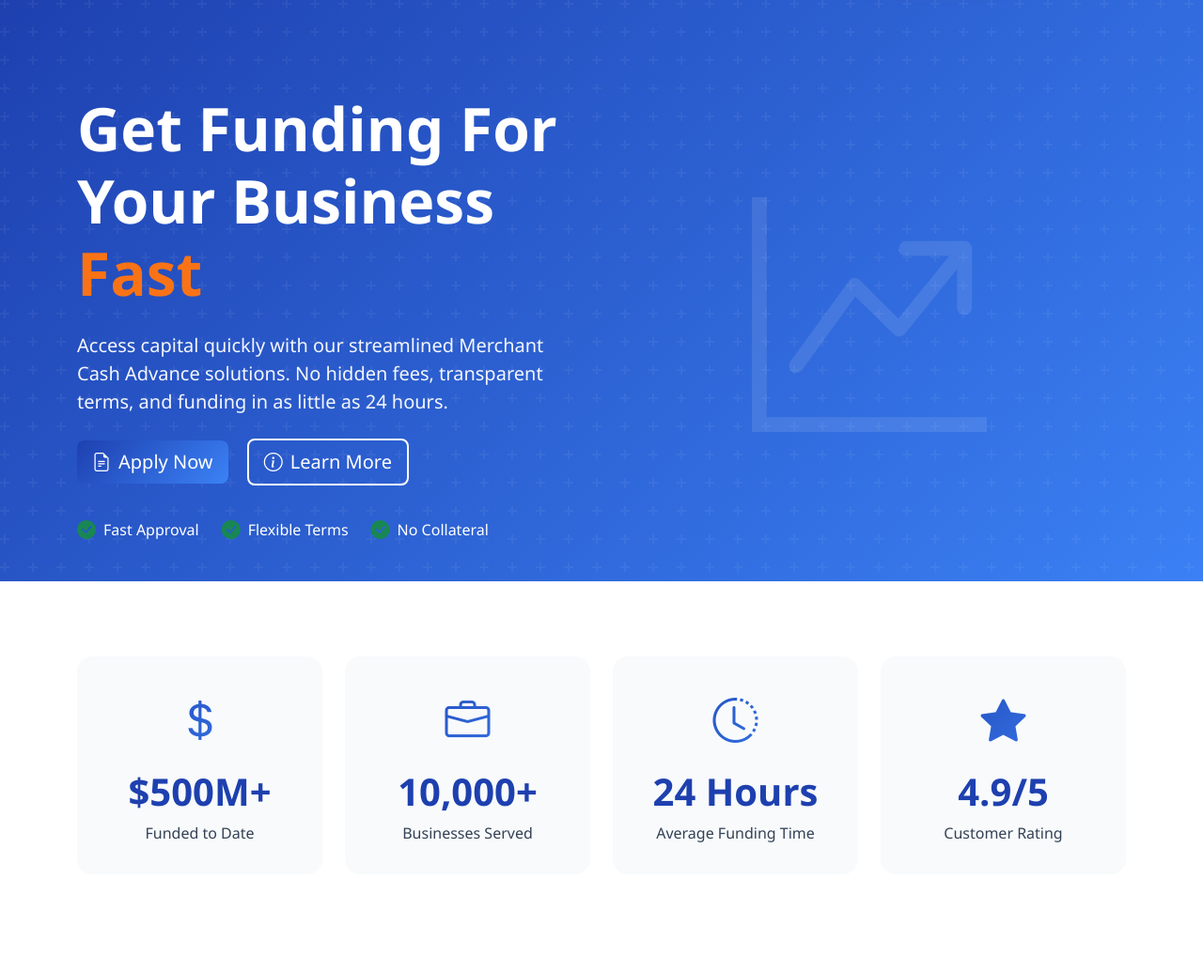
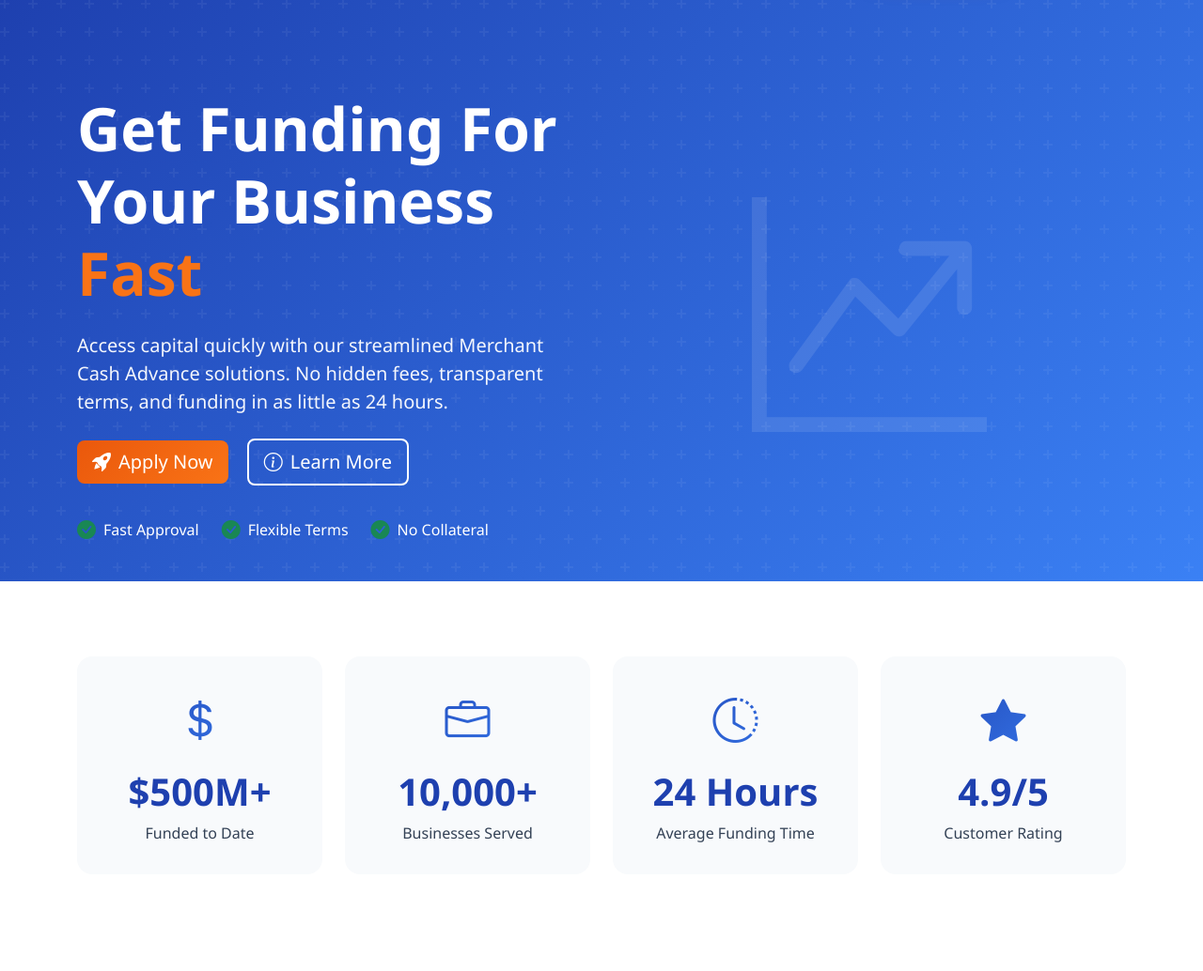
Before and after one commit to matthewmakh/quickline-mca, a Flask app: page / in a window 1280 px wide. Shown: the part 77-1111 px from the top of the page at 94% size. Run offline with Flask 3, Linux system fonts and the light colour scheme.

Commit message:
Make hero Apply Now button orange with rocket icon

```diff
--- a/app/templates/index.html
+++ b/app/templates/index.html
@@ -16,8 +16,8 @@
                     No hidden fees, transparent terms, and funding in as little as 24 hours.
                 </p>
                 <div class="hero-cta">
-                    <a href="{{ url_for('main.apply') }}" class="btn btn-lg btn-primary me-3 mb-2">
-                        <i class="bi bi-file-earmark-text me-2"></i>Apply Now
+                    <a href="{{ url_for('main.apply') }}" class="btn btn-lg btn-success me-3 mb-2">
+                        <i class="bi bi-rocket-takeoff-fill me-2"></i>Apply Now
                     </a>
                     <a href="#how-it-works" class="btn btn-lg btn-outline-primary mb-2">
                         <i class="bi bi-info-circle me-2"></i>Learn More
```
